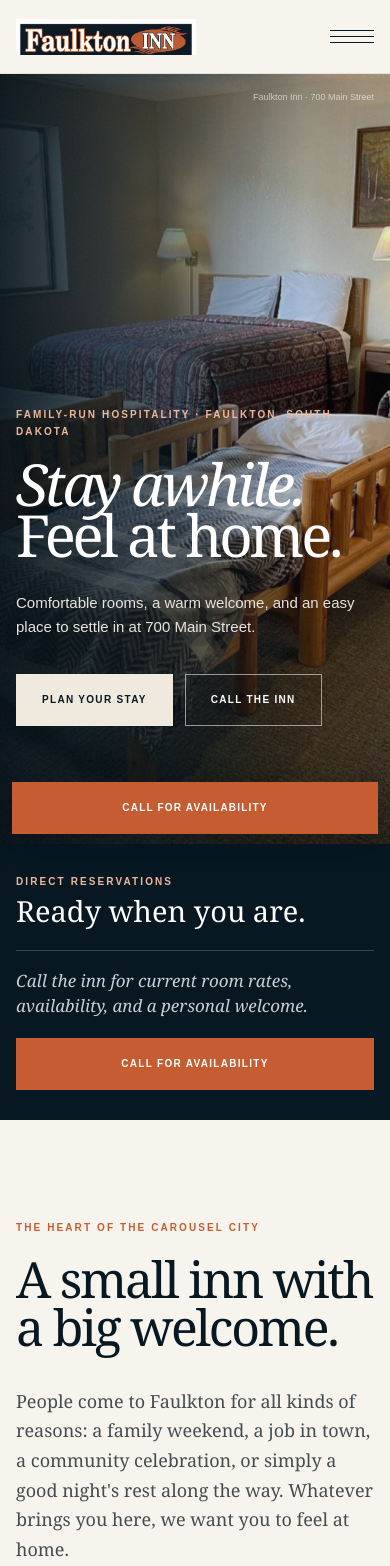
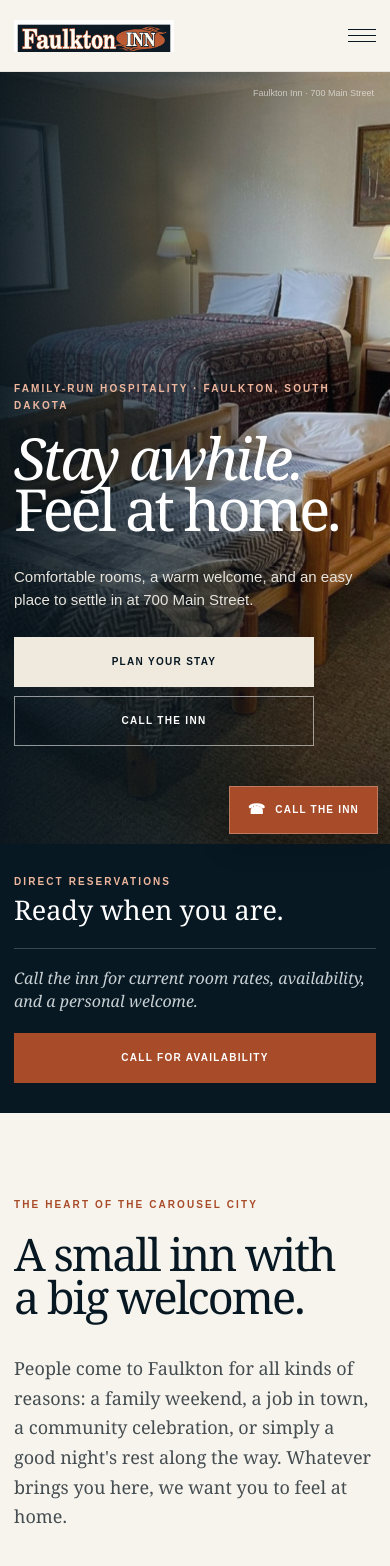
Before and after one commit to nikresh6/faulkton-inn, a Next.js app: page / in a window 390 px wide. Shown: the top 1566 px of the page. Built offline with nearby package versions, Linux system fonts and the light colour scheme; no server answers.

Commit message:
Polish responsive layouts across devices

```diff
--- a/src/app/globals.css
+++ b/src/app/globals.css
@@ -49,3 +49,127 @@
 .roadtrip-image>a{position:absolute;z-index:2;left:10px;bottom:8px;font-size:7px;text-transform:uppercase;letter-spacing:.08em;color:rgba(255,255,255,.76);text-shadow:0 1px 5px #000}
 
 @media(prefers-reduced-motion:reduce){*{scroll-behavior:auto!important;animation:none!important;transition:none!important}.reveal{opacity:1;transform:none}.hero-slide{opacity:0}.hero-slide:first-child{opacity:1;transform:none}.hero-slide-progress{display:none}}
+
+/* Responsive refinement */
+html{-webkit-text-size-adjust:100%;text-size-adjust:100%;overscroll-behavior-x:none}
+body{min-width:280px}
+img{display:block}
+.site-header{position:sticky;top:0}
+.availability-strip>*,.intro-section>*,.section-head>*,.story-card>*,.amenities-home>*,.amenities-intro>*,.amenities-editorial>*,.stay-details-heading>*,.local-feature>*,.reviews-intro>*,.content-grid>*,.room-detail-grid>*,.destination-intro>*,.landmark-feature>*,.dining-heading>*,.nearby-heading>*,.outdoors-section>*,.roadtrip-heading>*{min-width:0}
+.footer a,.prose a,.dining-card a{overflow-wrap:anywhere}
+
+/* Increase contrast while preserving the warm copper palette. */
+:root{--rust:#a84b29}
+
+@media(max-width:1050px){
+  .mobile-menu summary{justify-items:end}
+  .mobile-menu summary span{width:28px;transition:transform .25s ease,opacity .2s ease}
+  .mobile-menu[open] summary span:nth-child(1){transform:translateY(6px) rotate(45deg)}
+  .mobile-menu[open] summary span:nth-child(2){opacity:0}
+  .mobile-menu[open] summary span:nth-child(3){transform:translateY(-6px) rotate(-45deg)}
+  .mobile-menu nav{box-shadow:0 20px 40px rgba(7,24,35,.12)}
+  .mobile-menu nav>a,.mobile-menu nav>.mobile-menu-call{display:flex;align-items:center;min-height:48px}
+}
+
+@media(max-width:720px){
+  .site-header{height:72px}
+  .header-inner{gap:18px}
+  .brand{width:174px;height:35px}
+  .mobile-menu nav{top:72px;height:calc(100dvh - 72px);padding:12px 24px calc(92px + env(safe-area-inset-bottom));gap:0;overflow-y:auto;align-content:start;background:var(--paper)}
+  .mobile-menu nav>a{font:400 24px/1.1 var(--serif);color:var(--navy);border-bottom:1px solid var(--line);min-height:62px}
+  .mobile-menu nav>.mobile-menu-call{min-height:58px;margin-top:10px;color:var(--rust);font-size:10px}
+  .hero{height:calc(100svh - 72px);min-height:620px}
+  .hero-copy{padding-bottom:104px}
+  .hero h1{font-size:clamp(51px,15vw,58px)}
+  .hero-copy>p:not(.eyebrow){line-height:1.55}
+  .photo-credit{max-width:58%;text-align:right;line-height:1.3}
+  .button{min-height:50px}
+  .text-link{min-height:44px;align-items:center}
+  .mobile-sticky{left:auto;right:12px;bottom:max(10px,env(safe-area-inset-bottom));width:auto;min-width:132px;height:48px;padding:0 18px;border:1px solid rgba(255,255,255,.26);box-shadow:0 9px 28px rgba(0,0,0,.28)}
+  .mobile-sticky:before{content:"☎";font-size:14px;margin-right:9px}
+  .call-dialog{width:min(100% - 28px,430px);max-height:calc(100dvh - 28px);padding:54px 24px 36px;overflow-y:auto}
+  .call-dialog-close{width:44px;height:44px;right:8px;top:6px}
+  .call-dialog h2{font-size:clamp(40px,13vw,48px)}
+  .call-dialog-number{font-size:clamp(25px,8vw,31px)}
+  .availability-strip strong{font-size:27px}
+  .availability-strip>p{font-size:16px}
+  .intro-section,.amenities-home,.reviews-section{padding-top:84px;padding-bottom:84px}
+  .rooms-section,.story-section,.dining-section,.nearby-section,.outdoors-section,.roadtrip-section,.stay-details-section{padding-top:84px;padding-bottom:84px}
+  .amenities-intro,.destination-intro{padding-top:80px}
+  .section-head{margin-bottom:48px}
+  .room-card-body{padding:24px 22px 28px}
+  .story-photo{height:min(125vw,470px)}
+  .story-stamp{width:106px;height:106px;font-size:16px;bottom:28px}
+  .amenities-photo{min-height:min(118vw,440px)}
+  .amenities-expanded-list>div{grid-template-columns:36px 1fr;gap:12px;padding:22px 0}
+  .amenities-expanded-list h3{font-size:27px}
+  .amenities-faq summary{min-height:48px;padding:9px 8px 9px 0;line-height:1.2}
+  .amenities-faq p{margin-left:0}
+  .stay-links{gap:18px 28px}
+  .review-card{padding-block:34px}
+  .review-card blockquote{margin-bottom:30px}
+  .contact-actions{width:100%;gap:12px}
+  .contact-actions .button{width:100%}
+  .final-cta .actions{width:100%;max-width:340px;display:grid;grid-template-columns:1fr}
+  .final-cta .button{width:100%}
+  .footer{padding-top:64px}
+  .footer-main{gap:38px;padding-bottom:50px}
+  .footer-main>div:not(:first-child) a{display:flex;align-items:center;min-height:40px;margin:0}
+  .footer-base{padding-bottom:calc(78px + env(safe-area-inset-bottom))}
+  .page-hero{height:min(68svh,520px);min-height:470px}
+  .page-hero-inner{padding-bottom:44px}
+  .page-hero h1{font-size:clamp(49px,14.5vw,57px);overflow-wrap:normal}
+  .page-hero-inner>p:not(.eyebrow){font-size:15px;line-height:1.55}
+  .content-section{padding-block:76px}
+  .lead-copy{font-size:21px!important}
+  .pull-quote{font-size:27px;margin-block:38px;padding-left:22px}
+  .room-detail{padding-top:62px}
+  .room-detail h1{font-size:clamp(49px,14vw,57px);margin-bottom:34px}
+  .room-detail-hero{height:min(118vw,440px)}
+  .room-detail-gallery{height:min(58vw,230px);gap:10px;margin-top:10px}
+  .room-copy{padding-top:58px}
+  .room-facts{padding:28px 24px}
+  .landmark-image{height:min(95vw,380px)}
+  .landmark-card-image{height:min(92vw,370px)}
+  .roadtrip-card{min-height:0}
+  .roadtrip-card .text-link{margin-top:26px}
+  .local-plan>div{padding-inline:22px}
+}
+
+@media(max-width:420px){
+  .shell,.header-inner{width:calc(100% - 28px)}
+  .brand{width:160px;height:32px}
+  .hero{min-height:600px}
+  .hero-copy{padding-bottom:98px}
+  .hero .actions{display:grid;grid-template-columns:1fr;width:100%;max-width:300px;gap:9px;margin-top:26px}
+  .hero .actions .button{width:100%}
+  .hero-meta{font-size:8px}
+  .hero-scroll{max-width:150px;text-align:right}
+  .availability-strip{width:calc(100% - 28px)}
+  .intro-title h2,.section-head h2,.amenities-home h2,.reviews-intro h2,.contact-band h2,.about-closing h2,.destination-intro h2,.amenities-intro h2,.stay-details-heading h2,.amenities-call h2{font-size:45px}
+  .story-card h2,.local-copy h2,.dining-heading h2,.nearby-heading h2,.outdoors-section h2,.roadtrip-heading h2{font-size:47px}
+  .final-cta h2{font-size:50px}
+  .editorial-gallery{height:520px}
+  .gallery-main{height:350px}
+  .gallery-side{top:305px;height:215px}
+  .room-visual,.rooms-all .room-visual{height:330px}
+  .local-images{min-height:430px}
+  .local-copy{padding:68px 22px}
+  .local-number{font-size:68px}
+  .rating-lockup strong{font-size:56px}
+  .review-card blockquote{font-size:23px}
+  .page-hero{min-height:455px}
+  .content-grid h2{font-size:43px}
+  .about-gallery{height:500px}
+  .room-detail-gallery{height:180px}
+  .room-facts dl{gap:24px 16px}
+  .landmark-copy{padding:34px 22px 40px}
+  .landmark-copy h3{font-size:36px}
+  .landmark-card h3{font-size:32px}
+  .things-images{height:310px}
+}
+
+@media(hover:none){
+  .button:hover,.text-link:hover{transform:none}
+  .room-card:hover .room-visual img,.editorial-gallery .reveal:hover img,.landmark-feature:hover img,.landmark-card:hover img,.roadtrip-card:hover .roadtrip-image img{transform:none}
+}
--- a/src/app/layout.tsx
+++ b/src/app/layout.tsx
@@ -1,4 +1,4 @@
-import type { Metadata } from "next";
+import type { Metadata, Viewport } from "next";
 import { Header } from "@/components/Header";
 import { Footer } from "@/components/Footer";
 import { CallPrompt } from "@/components/CallPrompt";
@@ -13,7 +13,14 @@
   twitter: { card: "summary_large_image", title: "Faulkton Inn", description: "Stay in the heart of Faulkton.", images: ["/images/faulkton-inn-exterior.jpg"] },
 };
 
+export const viewport: Viewport = {
+  width: "device-width",
+  initialScale: 1,
+  viewportFit: "cover",
+  themeColor: "#071823",
+};
+
 export default function RootLayout({ children }: Readonly<{ children: React.ReactNode }>) {
   const structuredData = { "@context": "https://schema.org", "@type": "Hotel", name: "Faulkton Inn", telephone: "+1-605-598-4567", email: "700faulktoninn@gmail.com", address: { "@type": "PostalAddress", streetAddress: "700 Main Street", addressLocality: "Faulkton", addressRegion: "SD", postalCode: "57438", addressCountry: "US" }, image: "/images/faulkton-inn-exterior.jpg" };
-  return <html lang="en"><body><a className="skip-link" href="#main">Skip to content</a><Header /><main id="main">{children}</main><Footer /><CallPrompt label="Call for availability" className="mobile-sticky" /><script type="application/ld+json" dangerouslySetInnerHTML={{ __html: JSON.stringify(structuredData) }} /></body></html>;
+  return <html lang="en"><body><a className="skip-link" href="#main">Skip to content</a><Header /><main id="main">{children}</main><Footer /><CallPrompt label="Call the inn" className="mobile-sticky" /><script type="application/ld+json" dangerouslySetInnerHTML={{ __html: JSON.stringify(structuredData) }} /></body></html>;
 }
--- a/src/components/HeroSlideshow.tsx
+++ b/src/components/HeroSlideshow.tsx
@@ -8,7 +8,7 @@
 
 export function HeroSlideshow() {
   return (
-    <div className="hero-slideshow" aria-label="A look inside Faulkton Inn">
+    <div className="hero-slideshow" role="group" aria-label="A look inside Faulkton Inn">
       {slides.map((slide, index) => (
         <div className={`hero-slide hero-slide-${index + 1}`} key={slide.src}>
           <Image src={slide.src} alt={slide.alt} fill loading={index === 0 ? "eager" : "lazy"} sizes="100vw" />
```
